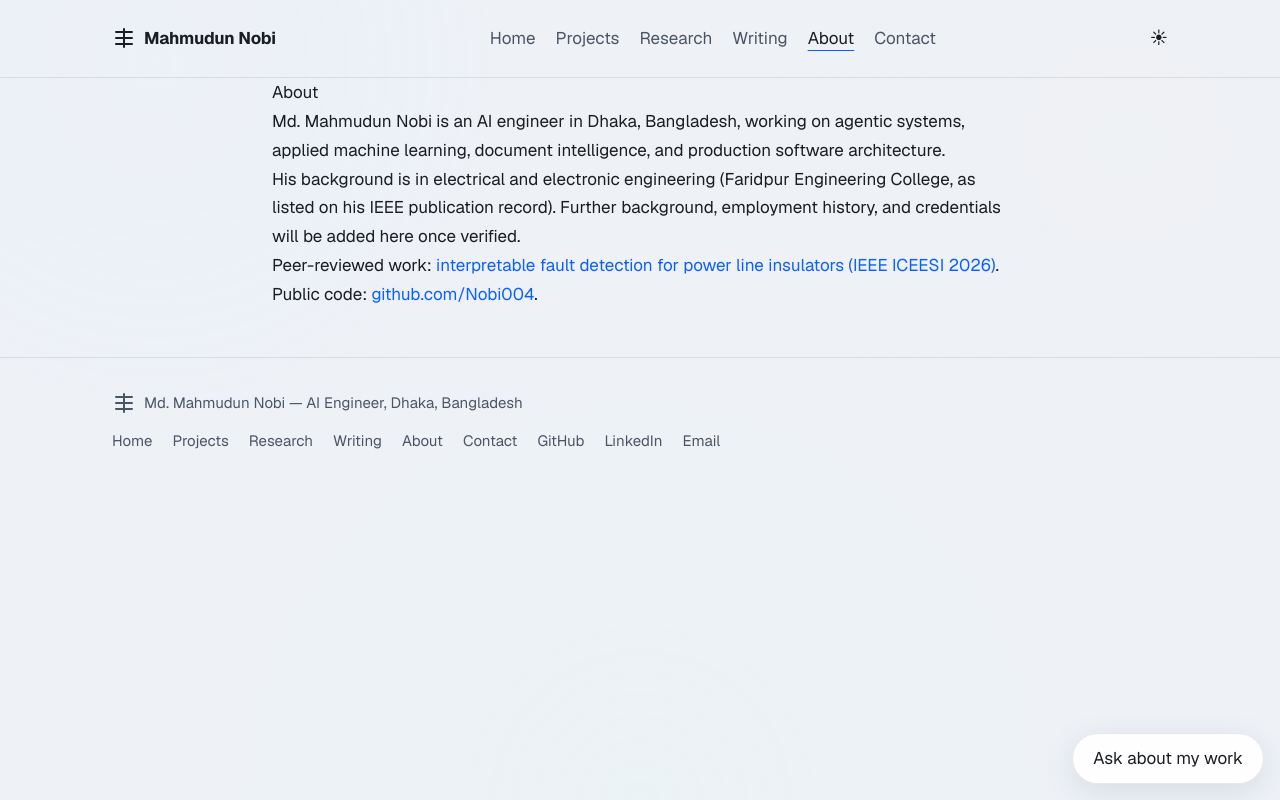
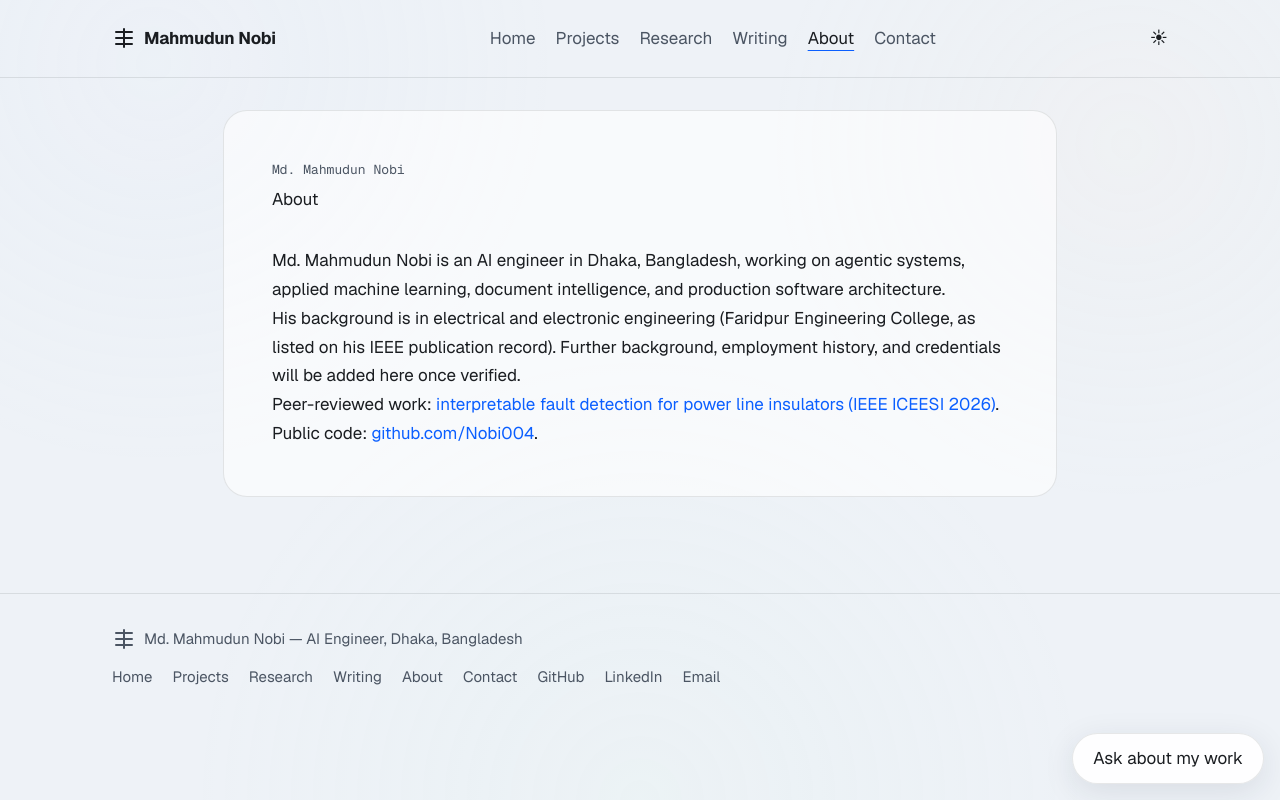
Before and after one commit to Nobi004/portfolio-live, a Next.js app: page /about in a window 1280 px wide. Built offline with nearby package versions, Linux system fonts and the light colour scheme; no server answers.

Commit message:
feat: site-wide glass page shell with hero headers and entry cards

```diff
--- a/src/app/about/page.tsx
+++ b/src/app/about/page.tsx
@@ -1,9 +1,12 @@
 import Link from "next/link";
+import { PageHero } from "@/components/layout/page-hero";
+import { PageShell } from "@/components/layout/page-shell";
 
 export default function AboutPage() {
   return (
+    <PageShell>
+      <PageHero kicker="Md. Mahmudun Nobi" title="About" />
       <article className="prose-stock">
-      <h1>About</h1>
         <p>
           Md. Mahmudun Nobi is an AI engineer in Dhaka, Bangladesh, working on agentic systems,
           applied machine learning, document intelligence, and production software architecture.
@@ -24,5 +27,6 @@ export default function AboutPage() {
           Public code: <a href="https://github.com/Nobi004">github.com/Nobi004</a>.
         </p>
       </article>
+    </PageShell>
   );
 }
--- a/src/app/contact/page.tsx
+++ b/src/app/contact/page.tsx
@@ -1,7 +1,11 @@
+import { PageHero } from "@/components/layout/page-hero";
+import { PageShell } from "@/components/layout/page-shell";
+
 export default function ContactPage() {
   return (
+    <PageShell>
+      <PageHero kicker="Md. Mahmudun Nobi" title="Contact" />
       <article className="prose-stock">
-      <h1>Contact</h1>
         <p>
           The fastest way to reach me is by email:{" "}
           <a href="mailto:mdmnb435@gmail.com">mdmnb435@gmail.com</a>.
@@ -18,5 +22,6 @@ export default function ContactPage() {
           </li>
         </ul>
       </article>
+    </PageShell>
   );
 }
--- a/src/app/globals.css
+++ b/src/app/globals.css
@@ -811,6 +811,32 @@ pre,
   padding-block: 5rem 4rem;
 }
 
+/* Page shell + hero + entry cards (site-wide OriginOS surfaces) */
+.page-shell {
+  max-width: 72rem;
+  margin-block: 2rem 3rem;
+  padding: clamp(1.5rem, 4vw, 3rem);
+  border-radius: var(--radius-lg);
+}
+.page-hero { margin-bottom: 2rem; }
+.page-hero h1 { margin-top: 0.25rem; }
+.entry-card-grid {
+  list-style: none;
+  margin: 0;
+  padding: 0;
+  display: grid;
+  gap: 1rem;
+  grid-template-columns: 1fr;
+}
+@media (min-width: 768px) {
+  .entry-card-grid { grid-template-columns: 1fr 1fr; }
+}
+.entry-card {
+  padding: 1.5rem;
+  border-radius: var(--radius-lg);
+}
+.entry-card h2 { margin-top: 0; font-size: 1.25rem; }
+
 /* Interactive explorers + tabbed case studies */
 .explorer {
   display: grid;
--- a/src/app/projects/page.tsx
+++ b/src/app/projects/page.tsx
@@ -1,38 +1,40 @@
 import Link from "next/link";
+import { PageHero } from "@/components/layout/page-hero";
+import { PageShell } from "@/components/layout/page-shell";
 import { getAllPublishedProjectMeta } from "@/lib/projects";
 
 export default async function ProjectsPage() {
   const projects = await getAllPublishedProjectMeta();
   if (projects.length === 0) {
     return (
-      <article>
-        <h1>Projects</h1>
+      <PageShell>
+        <PageHero kicker="Md. Mahmudun Nobi" title="Projects" />
         <p>
           Engineering case studies are under technical review and will appear here once verified. In
           the meantime, see public code at <a href="https://github.com/Nobi004">GitHub</a>.
         </p>
-      </article>
+      </PageShell>
     );
   }
   return (
-    <article>
-      <h1>Projects</h1>
-      <ul className="entry-list">
+    <PageShell>
+      <PageHero kicker="Md. Mahmudun Nobi" title="Projects" />
+      <ul className="entry-card-grid">
         {projects
           .filter((p) => p.featured)
           .map((p) => (
-            <li key={p.slug}>
+            <li key={p.slug} className="entry-card glass">
               <Link href={`/projects/${p.slug}`}>
                 <h2>{p.title}</h2>
               </Link>
               <p>{p.tagline}</p>
-              <p>{p.summary}</p>
+              <p className="clamp-3">{p.summary}</p>
               <p className="entry-meta">
                 Status: {p.status} · Role: {p.role}
               </p>
             </li>
           ))}
       </ul>
-    </article>
+    </PageShell>
   );
 }
--- a/src/app/research/page.tsx
+++ b/src/app/research/page.tsx
@@ -1,14 +1,16 @@
 import Link from "next/link";
+import { PageHero } from "@/components/layout/page-hero";
+import { PageShell } from "@/components/layout/page-shell";
 import { getAllPublishedResearchMeta } from "@/lib/research";
 
 export default async function ResearchPage() {
   const entries = await getAllPublishedResearchMeta();
   return (
-    <article>
-      <h1>Research</h1>
-      <ul className="entry-list">
+    <PageShell>
+      <PageHero kicker="Md. Mahmudun Nobi" title="Research" />
+      <ul className="entry-card-grid">
         {entries.map((e) => (
-          <li key={e.slug}>
+          <li key={e.slug} className="entry-card glass">
             <Link href={`/research/${e.slug}`}>
               <h2>{e.title}</h2>
             </Link>
@@ -21,6 +23,6 @@ export default async function ResearchPage() {
           </li>
         ))}
       </ul>
-    </article>
+    </PageShell>
   );
 }
--- a/src/app/writing/page.tsx
+++ b/src/app/writing/page.tsx
@@ -1,22 +1,24 @@
 import Link from "next/link";
+import { PageHero } from "@/components/layout/page-hero";
+import { PageShell } from "@/components/layout/page-shell";
 import { getAllPublishedArticleMeta } from "@/lib/writing";
 
 export default async function WritingPage() {
   const articles = await getAllPublishedArticleMeta();
   if (articles.length === 0) {
     return (
-      <article>
-        <h1>Writing</h1>
+      <PageShell>
+        <PageHero kicker="Md. Mahmudun Nobi" title="Writing" />
         <p>Technical articles are under review and will appear here once verified.</p>
-      </article>
+      </PageShell>
     );
   }
   return (
-    <article>
-      <h1>Writing</h1>
-      <ul className="entry-list">
+    <PageShell>
+      <PageHero kicker="Md. Mahmudun Nobi" title="Writing" />
+      <ul className="entry-card-grid">
         {articles.map((a) => (
-          <li key={a.slug}>
+          <li key={a.slug} className="entry-card glass">
             <Link href={`/writing/${a.slug}`}>
               <h2>{a.title}</h2>
             </Link>
@@ -27,6 +29,6 @@ export default async function WritingPage() {
           </li>
         ))}
       </ul>
-    </article>
+    </PageShell>
   );
 }
--- /dev/null
+++ b/src/components/layout/page-hero.tsx
@@ -0,0 +1,8 @@
+export function PageHero({ kicker, title }: { kicker: string; title: string }) {
+  return (
+    <header className="page-hero">
+      <p className="hero-kicker mono">{kicker}</p>
+      <h1>{title}</h1>
+    </header>
+  );
+}
--- /dev/null
+++ b/src/components/layout/page-shell.tsx
@@ -0,0 +1,5 @@
+import type { ReactNode } from "react";
+
+export function PageShell({ children }: { children: ReactNode }) {
+  return <div className="page-shell glass">{children}</div>;
+}
```
Lines whose indentation alone changed are shown as unchanged.
